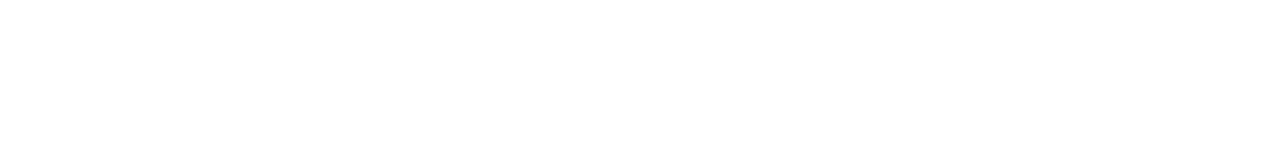
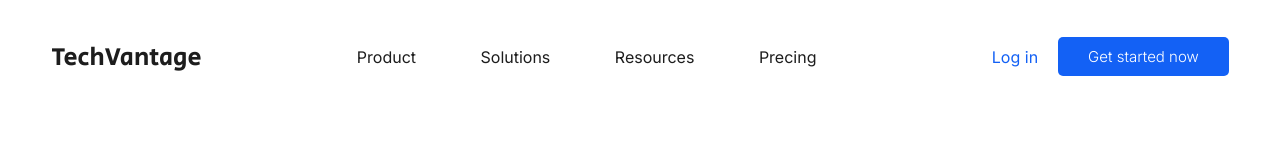
Before and after one commit to yanjansen84/landing_page_TechVantage, a plain HTML site: page index.html in a window 1280 px wide. Drawn offline with nearby package versions, Linux system fonts and the light colour scheme.

Commit message:
Criação do Header

```diff
--- a/index.html
+++ b/index.html
@@ -1,5 +1,6 @@
 <!DOCTYPE html>
 <html lang="pt-BR">
+
 <head>
     <meta charset="UTF-8">
     <meta name="viewport" content="width=device-width, initial-scale=1.0">
@@ -8,12 +9,41 @@
     <!--Font google-->
     <link rel="preconnect" href="https://fonts.googleapis.com" />
     <link rel="preconnect" href="https://fonts.gstatic.com" crossorigin />
-     <link href="https://fonts.googleapis.com/css2?family=Inter:wght@100..900&family=Secular+One&display=swap" rel="stylesheet"/>
+    <link href="https://fonts.googleapis.com/css2?family=Inter:wght@100..900&family=Secular+One&display=swap"
+        rel="stylesheet" />
     <!--Fim font google-->
     <link rel="stylesheet" href="https://cdn.jsdelivr.net/npm/bootstrap-icons@1.11.3/font/bootstrap-icons.min.css" />
     <script src="script.js"></script>
 </head>
+
 <body>
+    <header><!-- Menu Topo-->
+        <div class="interface"><!--Interface-->
+            <div class="logo">
+                <a href="#">TechVantage</a>
+            </div>
+
+            <nav class="menu-desktoo">
+                <ul>
+                    <li><a href="#">Product</a></li>
+                    <li><a href="#">Solutions</a></li>
+                    <li><a href="#">Resources</a></li>
+                    <li><a href="#">Precing</a></li>
+                </ul>
+            </nav>
+
+            <div class="btn-get-startd-now">
+                <div class="login">
+                    <a href="#">Log in</a>
+                </div>
+
+                <a href="#">
+                    <button class="btn-blue">Get started now</button>
+                </a>
+            </div>
+        </div><!-- Fim Interface-->
+    </header><!-- Fim Menu Topo-->
 
 </body>
+
 </html>
--- a/style.css
+++ b/style.css
@@ -0,0 +1,74 @@
+/* ESTILOP GERAL*/
+* {
+    margin: 0;
+    padding: 0;
+    font-family: "Inter", sans-serif;
+}
+
+.interface {
+    max-width: 1280px;
+    margin: 0 auto;
+    padding: 37px 4%;
+}
+
+.flex {
+    display: flex;
+}
+
+.btn-blue {
+    padding: 10px 30px;
+    font-size: 15px;
+    font-weight: 300;
+    background-color: #1361F5;
+    color: white;
+    border: 0;
+    border-radius: 5px;
+    cursor: pointer;
+}
+
+.btn-blue:hover {
+    background-color: #033aa1;
+}
+
+/*ESTILO DO HEADER*/
+
+header .interface {
+    display: flex;
+    align-items: center;
+    justify-content: space-between;
+}
+
+header .logo a {
+    font-family: "Secular One", sans-serif;
+    font-weight: 500;
+    font-size: 25px;
+    text-decoration: none;
+    color: #1D1D1D;
+}
+
+header nav ul {
+    list-style: none;
+}
+
+header nav ul li {
+    display: inline-block;
+    padding: 0 30px;
+}
+
+header nav ul li a {
+    color: #1D1D1D;
+    text-decoration: none;
+}
+
+.btn-get-startd-now {
+    display: flex;
+}
+
+.btn-get-startd-now .login {
+    padding: 10px 20px;
+}
+
+.btn-get-startd-now .login a {
+    color: #1361F5;
+    text-decoration: none;
+}
```
Lines whose indentation alone changed are shown as unchanged.
